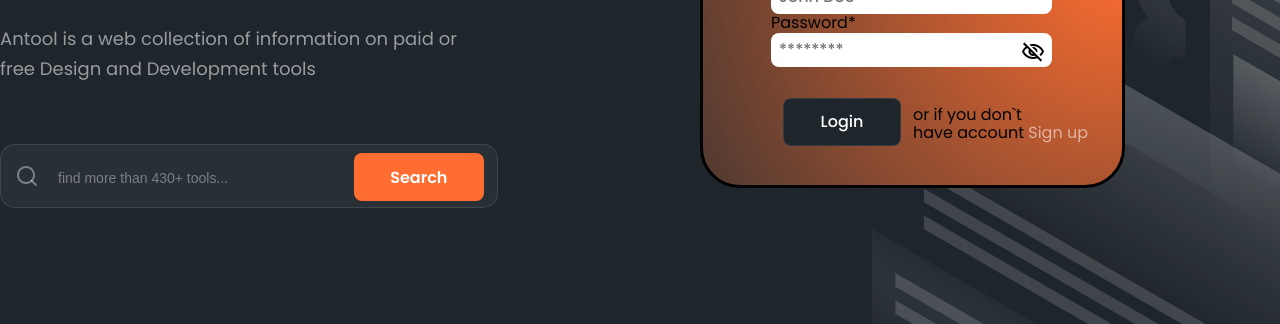
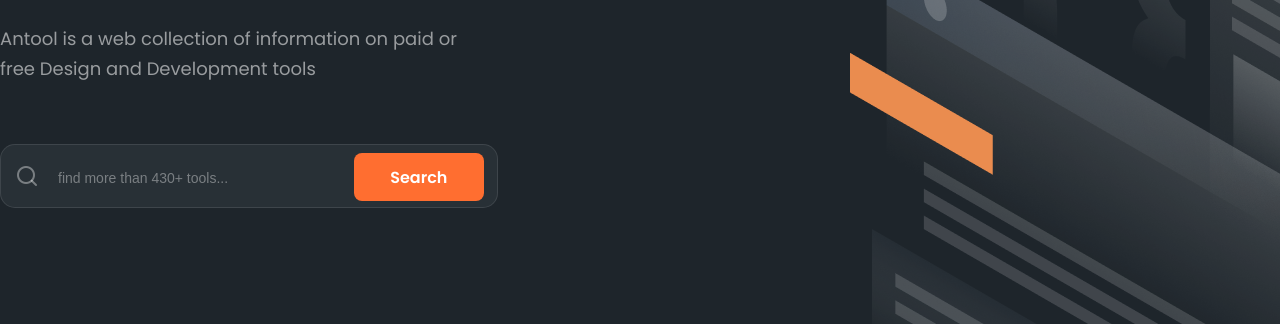
Before and after one commit to antskat/project-for-GoITeens, a plain HTML site: page index.html in a window 1280 px wide. Shown: the part 405-729 px from the top of the page. Drawn offline with nearby package versions, Linux system fonts and the light colour scheme.

Commit message:
Update style.css

```diff
--- a/css/style.css
+++ b/css/style.css
@@ -66,9 +66,6 @@ body {
   z-index: 9999;
   margin-top: 150px;
   left: 700px;
-}
-.login-popup {
-  display: block;
 }
 .closeLoginPopupBtn {
   position: absolute;
```
